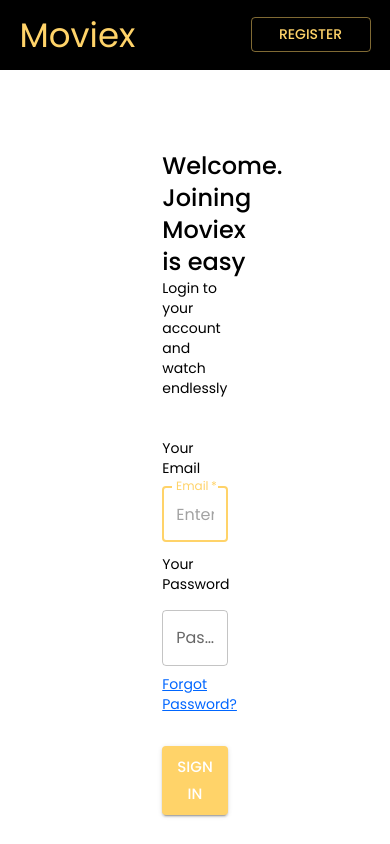
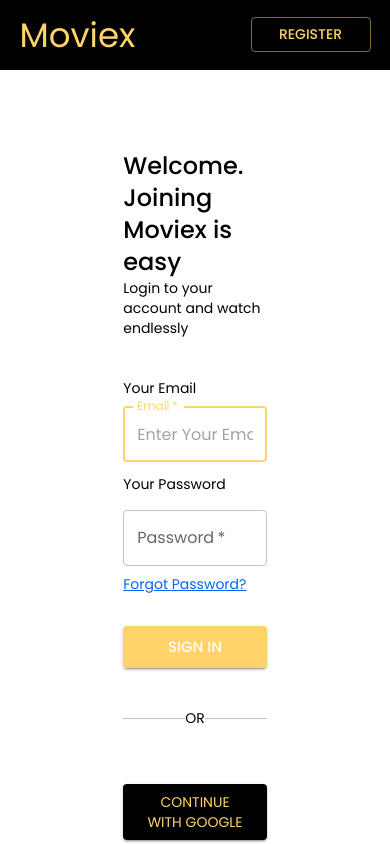
Before and after one commit to LukaBean24/dalutest, a React (Create React App) app: page / in a window 390 px wide. Shown: the top 844 px of the page. Built offline with nearby package versions, Linux system fonts and the light colour scheme.

Commit message:
screen fixed

```diff
--- a/src/index.css
+++ b/src/index.css
@@ -133,3 +133,9 @@ body {
   background-color: rgb(129, 129, 129);
   opacity: 0.5;
 }
+
+@media (max-width: 800px) {
+  .login-container {
+    width: 90%;
+  }
+}
```
